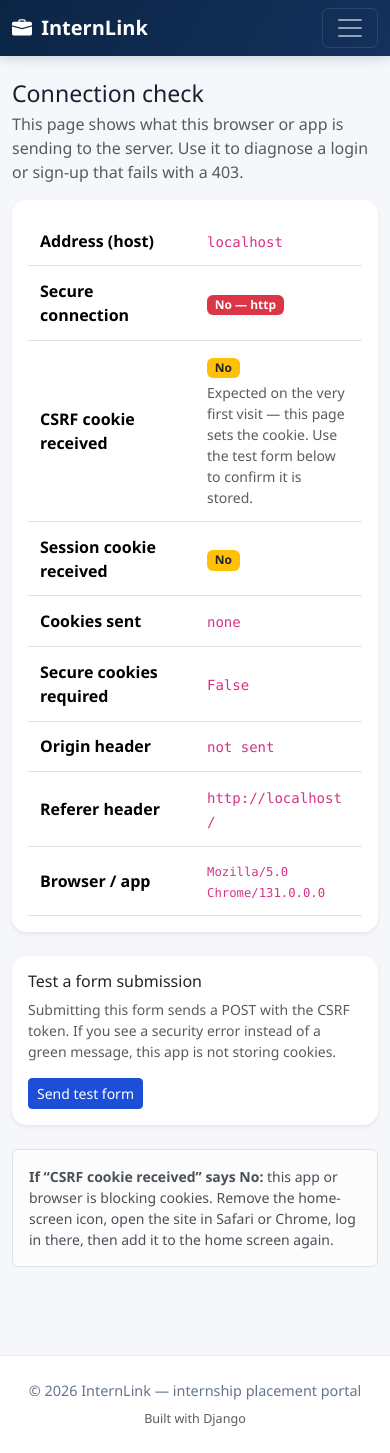
After one commit to kanuisaiahkelvin-a11y/internship_portal, a Django app: page /support/diagnostics/ in a window 390 px wide. The commit adds this page. Run offline with Django 5.2, Linux system fonts and the light colour scheme.

Commit message:
Add a connection-check page for mobile login 403s

```diff
--- a/config/urls.py
+++ b/config/urls.py
@@ -4,7 +4,7 @@ from django.contrib import admin
 from django.urls import include, path
 from django.views.generic import TemplateView
 
-from .views import service_worker
+from .views import diagnostics, service_worker
 
 urlpatterns = [
     path('admin/', admin.site.urls),
@@ -21,6 +21,9 @@ urlpatterns = [
         TemplateView.as_view(template_name='pwa/offline.html'),
         name='offline',
     ),
+
+    # Support tooling for login/CSRF problems on mobile.
+    path('support/diagnostics/', diagnostics, name='diagnostics'),
 ]
 
 if settings.DEBUG:
--- a/config/views.py
+++ b/config/views.py
@@ -1,5 +1,6 @@
 import logging
 
+from django.conf import settings
 from django.shortcuts import render
 from django.template.response import TemplateResponse
 
@@ -45,13 +46,17 @@ def csrf_failure(request, reason=''):
     """
     hint = _csrf_hint(reason)
     logger.warning(
-        'CSRF failure on %s %s: %s | hint=%s secure=%s cookie_sent=%s ua=%s',
+        'CSRF failure on %s %s: %s | hint=%s secure=%s host=%s origin=%s '
+        'referer=%s cookies=%s ua=%s',
         request.method,
         request.path,
         reason,
         hint,
         request.is_secure(),
-        'csrftoken' in request.COOKIES,
+        request.get_host(),
+        request.META.get('HTTP_ORIGIN', 'none'),
+        request.META.get('HTTP_REFERER', 'none')[:120],
+        ','.join(sorted(request.COOKIES)) or 'none',
         request.META.get('HTTP_USER_AGENT', 'unknown')[:160],
     )
 
@@ -65,3 +70,37 @@ def csrf_failure(request, reason=''):
         'retry_url': retry_url,
     }
     return render(request, '403_csrf.html', context, status=403)
+
+
+def diagnostics(request):
+    """Report what the server actually received from this browser/app.
+
+    Opened from an installed home-screen app, this shows whether the browser is
+    sending cookies at all — which is what breaks logins inside a PWA whose
+    storage was never initialised.
+    """
+    cookie_names = sorted(request.COOKIES)
+    post_result = None
+    if request.method == 'POST':
+        post_result = 'accepted'
+        logger.info(
+            'Diagnostics POST accepted from %s (cookies=%s)',
+            request.META.get('HTTP_USER_AGENT', 'unknown')[:120],
+            ','.join(cookie_names) or 'none',
+        )
+
+    context = {
+        'post_result': post_result,
+        'host': request.get_host(),
+        'scheme': request.scheme,
+        'is_secure': request.is_secure(),
+        'csrf_cookie_present': 'csrftoken' in request.COOKIES,
+        'session_cookie_present': settings.SESSION_COOKIE_NAME in request.COOKIES,
+        'cookie_names': ', '.join(cookie_names) or 'none',
+        'origin': request.META.get('HTTP_ORIGIN', 'not sent'),
+        'referer': request.META.get('HTTP_REFERER', 'not sent'),
+        'user_agent': request.META.get('HTTP_USER_AGENT', 'unknown'),
+        'secure_cookies_required': settings.CSRF_COOKIE_SECURE,
+        'debug': settings.DEBUG,
+    }
+    return render(request, 'support/diagnostics.html', context)
--- a/templates/403_csrf.html
+++ b/templates/403_csrf.html
@@ -73,7 +73,11 @@
 
                 <details class="mt-4 small text-muted">
                     <summary>Technical details</summary>
-                    <p class="mt-2 mb-0"><code>{{ reason|default:"No reason reported" }}</code></p>
+                    <p class="mt-2 mb-1"><code>{{ reason|default:"No reason reported" }}</code></p>
+                    <p class="mb-0">
+                        <a href="{% url 'diagnostics' %}">Run the connection check</a>
+                        to see what this browser is sending.
+                    </p>
                 </details>
             </div>
         </div>
--- /dev/null
+++ b/templates/support/diagnostics.html
@@ -0,0 +1,114 @@
+{% extends 'base.html' %}
+
+{% block title %}Connection check — InternLink{% endblock %}
+
+{% block content %}
+<div class="row justify-content-center">
+    <div class="col-lg-8">
+        <h1 class="h3 mb-1">Connection check</h1>
+        <p class="text-muted">
+            This page shows what this browser or app is sending to the server.
+            Use it to diagnose a login or sign-up that fails with a 403.
+        </p>
+
+        {% if post_result == 'accepted' %}
+        <div class="alert alert-success">
+            <i class="bi bi-check-circle"></i>
+            The test form was accepted. This browser can submit forms correctly.
+        </div>
+        {% endif %}
+
+        <div class="card border-0 shadow-sm mb-4">
+            <div class="card-body">
+                <table class="table table-sm align-middle mb-0">
+                    <tbody>
+                        <tr>
+                            <th class="w-50">Address (host)</th>
+                            <td><code>{{ host }}</code></td>
+                        </tr>
+                        <tr>
+                            <th>Secure connection</th>
+                            <td>
+                                {% if is_secure %}
+                                <span class="badge bg-success">Yes — {{ scheme }}</span>
+                                {% else %}
+                                <span class="badge bg-danger">No — {{ scheme }}</span>
+                                {% endif %}
+                            </td>
+                        </tr>
+                        <tr>
+                            <th>CSRF cookie received</th>
+                            <td>
+                                {% if csrf_cookie_present %}
+                                <span class="badge bg-success">Yes</span>
+                                {% else %}
+                                <span class="badge bg-warning text-dark">No</span>
+                                <div class="small text-muted mt-1">
+                                    Expected on the very first visit — this page
+                                    sets the cookie. Use the test form below to
+                                    confirm it is stored.
+                                </div>
+                                {% endif %}
+                            </td>
+                        </tr>
+                        <tr>
+                            <th>Session cookie received</th>
+                            <td>
+                                {% if session_cookie_present %}
+                                <span class="badge bg-success">Yes</span>
+                                {% else %}
+                                <span class="badge bg-warning text-dark">No</span>
+                                {% endif %}
+                            </td>
+                        </tr>
+                        <tr>
+                            <th>Cookies sent</th>
+                            <td><code>{{ cookie_names }}</code></td>
+                        </tr>
+                        <tr>
+                            <th>Secure cookies required</th>
+                            <td><code>{{ secure_cookies_required }}</code></td>
+                        </tr>
+                        <tr>
+                            <th>Origin header</th>
+                            <td class="text-break"><code>{{ origin }}</code></td>
+                        </tr>
+                        <tr>
+                            <th>Referer header</th>
+                            <td class="text-break"><code>{{ referer }}</code></td>
+                        </tr>
+                        <tr>
+                            <th>Browser / app</th>
+                            <td class="text-break small"><code>{{ user_agent }}</code></td>
+                        </tr>
+                    </tbody>
+                </table>
+            </div>
+        </div>
+
+        <div class="card border-0 shadow-sm mb-4">
+            <div class="card-body">
+                <h2 class="h6">Test a form submission</h2>
+                <p class="text-muted small">
+                    Submitting this form sends a POST with the CSRF token. If you
+                    see a security error instead of a green message, this app is
+                    not storing cookies.
+                </p>
+                <form method="post">
+                    {% csrf_token %}
+                    <button type="submit" class="btn btn-primary btn-sm">
+                        Send test form
+                    </button>
+                </form>
+            </div>
+        </div>
+
+        <div class="alert alert-light border small">
+            <strong>If “CSRF cookie received” says No:</strong>
+            this app or browser is blocking cookies. Remove the home-screen icon,
+            open the site in Safari or Chrome, log in there, then add it to the
+            home screen again.
+        </div>
+    </div>
+</div>
+{% endblock %}
```
Also changed, not shown: config/tests.py (+14 -0 lines).
